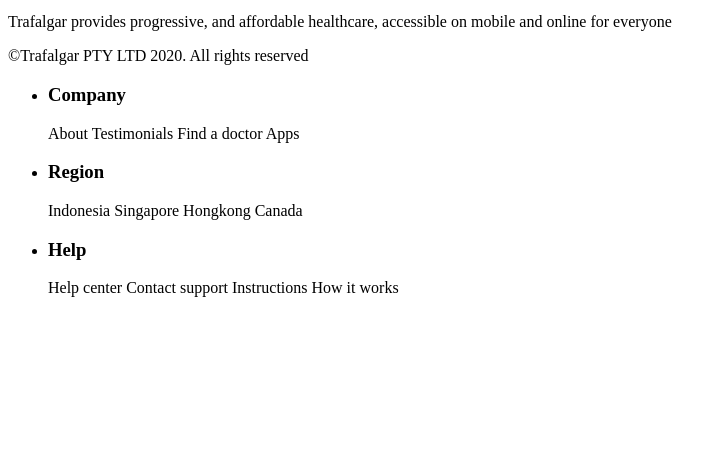
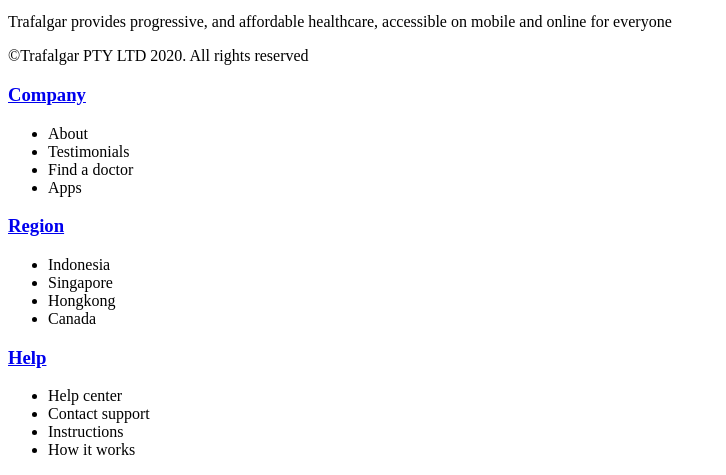
Before and after one commit to Eugene-36/new-additional-project, a plain HTML site: page index.html in a window 1280 px wide. Shown: the part 4326-4801 px from the top of the page, without its empty margins (0-726 px from the left). Before the commit the page ends 4639 px from the top, so only its background shows below. Drawn offline with Linux system fonts and the light colour scheme.

Commit message:
Добавляет изменения в футер

```diff
--- a/index.html
+++ b/index.html
@@ -8,7 +8,7 @@
 <body>
     <!--Шапка-->
     <header>
-        <img src="./img/logo.png" alt="логотип фирмы">
+        <img src="./img/logo.png" alt="firm logo">
         <p>Trafalgar</p>
 
         <nav>
@@ -128,28 +128,28 @@
         <p>Trafalgar</p>
         <p>Trafalgar provides progressive, and affordable healthcare, accessible on mobile and online for everyone</p>
         <p>&copy;Trafalgar PTY LTD 2020. All rights reserved</p>
+          <h3><a href="#" >Company</a></h3>
         <ul>
-            <li>
-                <h3>Company</h3>
-                <span>About</span>
-                <span>Testimonials</span>
-                <span>Find a doctor</span>
-                <span>Apps</span>
-            </li>
-            <li>
-                <h3>Region</h3>
-                <span>Indonesia</span>
-                <span>Singapore</span>
-                <span>Hongkong</span>
-                <span>Canada</span>
-            </li>
-            <li>
-                <h3>Help</h3>
-                <span>Help center</span>
-                <span>Contact support</span>
-                <span>Instructions</span>
-                <span>How it works</span>
-            </li>
+                <li>About</li>
+                <li>Testimonials</li>
+                <li>Find a doctor</li>
+                <li>Apps</li>
+        </ul>
+          <h3><a href="#">Region</a></h3>
+        <ul>
+
+                <li>Indonesia</li>
+                <li>Singapore</li>
+                <li>Hongkong</li>
+                <li>Canada</li>
+        </ul>
+            <h3><a href="#">Help</a></h3>
+        <ul>
+            <li>Help center</li>
+            <li>Contact support</li>
+            <li>Instructions</li>
+            <li>How it works</li>
+
         </ul>
     </footer>
     </main>
```
